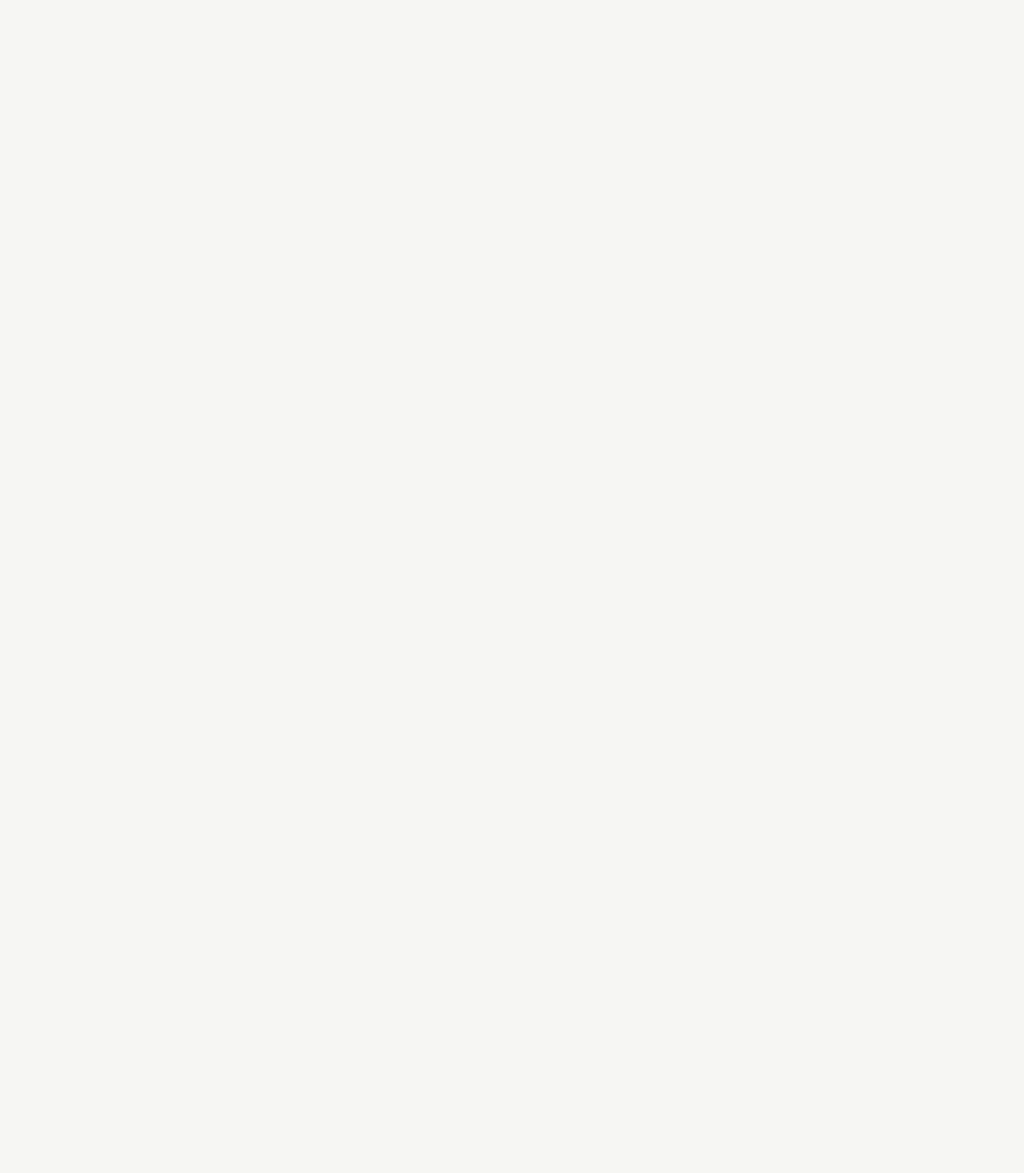
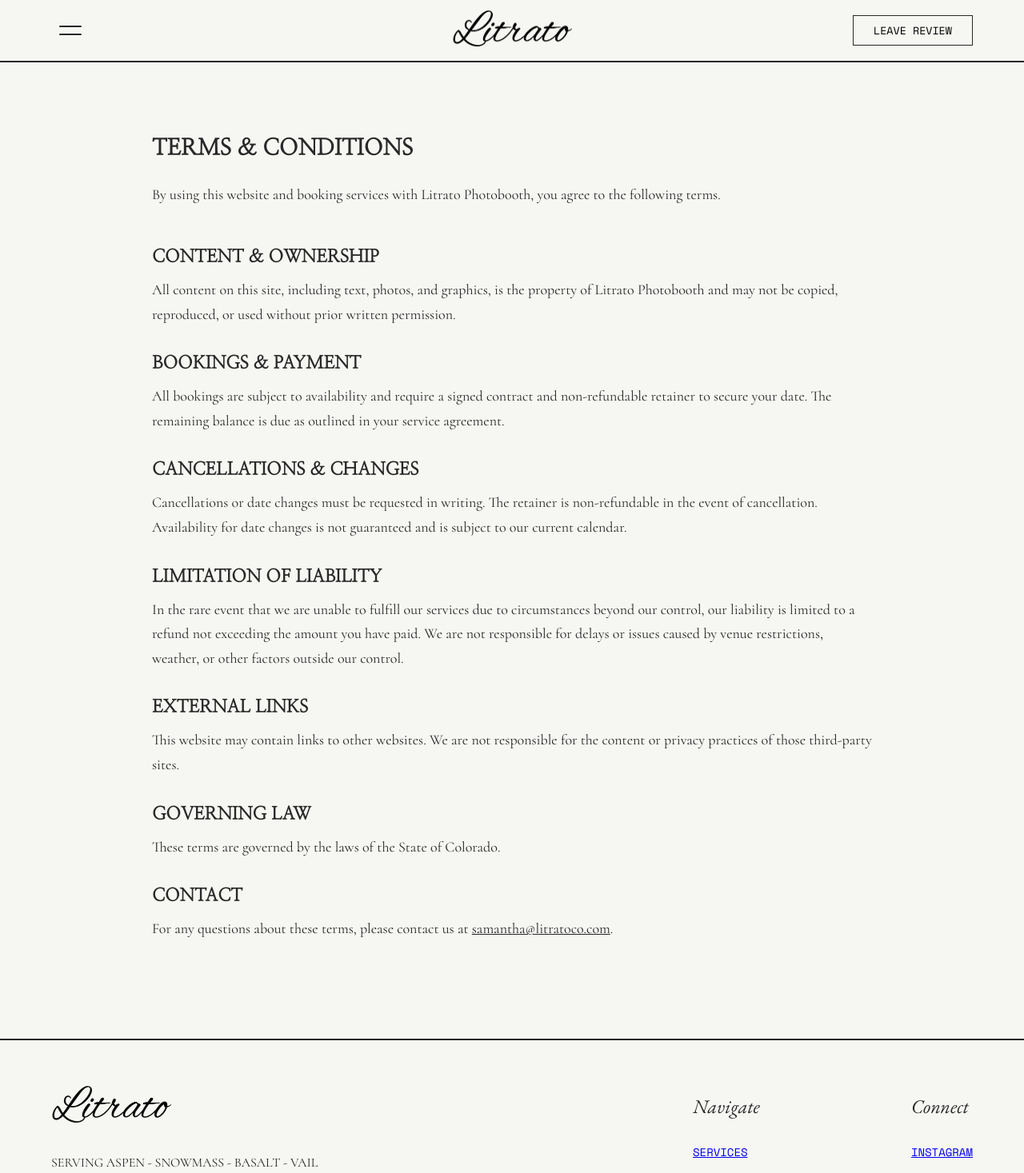
Before and after one commit to jovic-djordje/litrato-photobooth, a React (Vite) app: page /terms in a window 1280 px wide. Before the commit this address had no page. Shown: the top 1467 px of the page at 80% size. Before the commit the page ends 800 px from the top, so only its background shows below. Built offline with nearby package versions, Linux system fonts and the light colour scheme.

Commit message:
add Terms & Conditions page

```diff
--- a/src/App.jsx
+++ b/src/App.jsx
@@ -9,6 +9,7 @@ const Home = lazy(() => import("./pages/home/Home"));
 const HomeService = lazy(() => import("./pages/service/HomeService"));
 const HomeGallery = lazy(() => import("./pages/gallery/HomeGallery"));
 const HomeContact = lazy(() => import("./pages/contact/HomeContact"));
+const Terms = lazy(() => import("./pages/terms/Terms"));
 const AdminGate = lazy(() => import("./pages/admin/AdminGate"));
 
 function PageLoader() {
@@ -78,6 +79,19 @@ function App() {
             }
           />
 
+          <Route
+            path="/terms"
+            element={
+              <>
+                <Navigation />
+                <main>
+                  <Terms />
+                </main>
+                <Footer />
+              </>
+            }
+          />
+
           <Route path="/admin" element={<AdminGate />} />
         </Routes>
       </Suspense>
--- a/src/components/navigations/Footer.jsx
+++ b/src/components/navigations/Footer.jsx
@@ -110,7 +110,7 @@ const Footer = () => {
 
           <div className="links">
             <Link to="/terms" className="link">
-              TERMS &amp; PRIVACY
+              TERMS
             </Link>
 
             <Link
--- a/src/pages/admin/AdminGalleries.jsx
+++ b/src/pages/admin/AdminGalleries.jsx
@@ -2,7 +2,7 @@ import React, { useState, useEffect } from "react";
 import { useAdminStore } from "../../store/adminStore";
 import { LuPanelLeftDashed } from "react-icons/lu";
 
-const initialFormState = {
+const emptyForm = {
   title: "",
   date: "",
   accessCode: "",
@@ -15,14 +15,35 @@ const AdminGalleries = () => {
   const galleries = useAdminStore((state) => state.galleries) || [];
   const fetchGalleries = useAdminStore((state) => state.fetchGalleries);
   const addGallery = useAdminStore((state) => state.addGallery);
+  const updateGallery = useAdminStore((state) => state.updateGallery);
   const deleteGallery = useAdminStore((state) => state.deleteGallery);
 
   useEffect(() => {
     if (fetchGalleries) fetchGalleries();
   }, [fetchGalleries]);
 
-  const [form, setForm] = useState(initialFormState);
+  const [form, setForm] = useState(emptyForm);
+  const [editingId, setEditingId] = useState(null);
   const [loading, setLoading] = useState(false);
+
+  const isEditing = editingId !== null;
+
+  const startEdit = (item) => {
+    setEditingId(item.id);
+    setForm({
+      title: item.title || "",
+      date: item.date || "",
+      accessCode: item.accessCode || item.access_code || "",
+      externalUrl: item.externalUrl || item.external_url || "",
+      thumbnailUrl: item.thumbnailUrl || item.thumbnail_url || "",
+    });
+    window.scrollTo({ top: 0, behavior: "smooth" });
+  };
+
+  const cancelEdit = () => {
+    setEditingId(null);
+    setForm(emptyForm);
+  };
 
   const handleChange = (e) => {
     const { name, value } = e.target;
@@ -38,17 +59,23 @@ const AdminGalleries = () => {
 
     setLoading(true);
     try {
-      await addGallery(form);
-      setForm(initialFormState);
+      if (isEditing) {
+        await updateGallery(editingId, form);
+      } else {
+        await addGallery(form);
+      }
+      setEditingId(null);
+      setForm(emptyForm);
     } catch (err) {
-      console.error("Greška pri dodavanju galerije:", err);
+      console.error("Greška pri čuvanju galerije:", err);
     } finally {
       setLoading(false);
     }
   };
 
   const handleDelete = async (id) => {
-    if (window.confirm("Are you sure you want to delete this gallery?")) {
+    if (window.confirm("Jeste li sigurni da želite obrisati ovu galeriju?")) {
+      if (id === editingId) cancelEdit();
       await deleteGallery(id);
     }
   };
@@ -68,7 +95,7 @@ const AdminGalleries = () => {
       </div>
 
       <form onSubmit={handleSubmit} className="admin-form-card">
-        <h3>Add New Gallery</h3>
+        <h3>{isEditing ? "Edit Gallery" : "Add New Gallery"}</h3>
         <input
           type="text"
           name="title"
@@ -108,9 +135,21 @@ const AdminGalleries = () => {
           onChange={handleChange}
           required
         />
-        <button type="submit" disabled={loading}>
-          {loading ? "Saving..." : "Save Gallery"}
-        </button>
+
+        <div style={{ display: "flex", gap: "10px" }}>
+          <button type="submit" disabled={loading}>
+            {loading
+              ? "Saving..."
+              : isEditing
+                ? "Update Gallery"
+                : "Save Gallery"}
+          </button>
+          {isEditing && (
+            <button type="button" onClick={cancelEdit} disabled={loading}>
+              Cancel
+            </button>
+          )}
+        </div>
       </form>
 
       <div className="admin-list">
@@ -136,7 +175,14 @@ const AdminGalleries = () => {
               galleries.map((item) => {
                 const thumb = item.thumbnailUrl || item.thumbnail_url;
                 return (
-                  <tr key={item.id}>
+                  <tr
+                    key={item.id}
+                    style={
+                      editingId === item.id
+                        ? { outline: "2px solid #282828" }
+                        : undefined
+                    }
+                  >
                     <td>
                       {thumb ? (
                         <img
@@ -162,7 +208,8 @@ const AdminGalleries = () => {
                     <td>
                       <code>{item.accessCode || item.access_code}</code>
                     </td>
-                    <td>
+                    <td style={{ display: "flex", gap: "8px" }}>
+                      <button onClick={() => startEdit(item)}>Edit</button>
                       <button onClick={() => handleDelete(item.id)}>
                         Delete
                       </button>
--- /dev/null
+++ b/src/pages/terms/Terms.jsx
@@ -0,0 +1,83 @@
+import "./terms.style.css";
+
+const Terms = () => {
+  return (
+    <section className="terms-section">
+      <div className="terms-holder">
+        <div className="terms-text-holder">
+          <h1 className="terms-title">Terms & Conditions</h1>
+          <p className="terms-intro">
+            By using this website and booking services with Litrato Photobooth,
+            you agree to the following terms.
+          </p>
+
+          <div className="terms-block">
+            <h2>Content & Ownership</h2>
+            <p>
+              All content on this site, including text, photos, and graphics, is
+              the property of Litrato Photobooth and may not be copied,
+              reproduced, or used without prior written permission.
+            </p>
+          </div>
+
+          <div className="terms-block">
+            <h2>Bookings & Payment</h2>
+            <p>
+              All bookings are subject to availability and require a signed
+              contract and non-refundable retainer to secure your date. The
+              remaining balance is due as outlined in your service agreement.
+            </p>
+          </div>
+
+          <div className="terms-block">
+            <h2>Cancellations & Changes</h2>
+            <p>
+              Cancellations or date changes must be requested in writing. The
+              retainer is non-refundable in the event of cancellation.
+              Availability for date changes is not guaranteed and is subject to
+              our current calendar.
+            </p>
+          </div>
+
+          <div className="terms-block">
+            <h2>Limitation of Liability</h2>
+            <p>
+              In the rare event that we are unable to fulfill our services due
+              to circumstances beyond our control, our liability is limited to a
+              refund not exceeding the amount you have paid. We are not
+              responsible for delays or issues caused by venue restrictions,
+              weather, or other factors outside our control.
+            </p>
+          </div>
+
+          <div className="terms-block">
+            <h2>External Links</h2>
+            <p>
+              This website may contain links to other websites. We are not
+              responsible for the content or privacy practices of those
+              third-party sites.
+            </p>
+          </div>
+
+          <div className="terms-block">
+            <h2>Governing Law</h2>
+            <p>
+              These terms are governed by the laws of the State of Colorado.
+            </p>
+          </div>
+
+          <div className="terms-block">
+            <h2>Contact</h2>
+            <p>
+              For any questions about these terms, please contact us at{" "}
+              <a href="mailto:samantha@litratoco.com">samantha@litratoco.com</a>
+              .
+            </p>
+          </div>
+        </div>
+      </div>
+    </section>
+  );
+};
+
+export default Terms;
--- /dev/null
+++ b/src/pages/terms/terms.style.css
@@ -0,0 +1,55 @@
+.terms-section {
+  padding: 90px 0;
+  border-bottom: 2px solid #282828;
+}
+
+.terms-holder {
+  width: 90%;
+  max-width: 900px;
+  margin: 0 auto;
+}
+
+.terms-title {
+  text-transform: uppercase;
+  font-family: "Nanum Myeongjo";
+  font-size: clamp(28px, 2vw, 40px);
+  font-weight: 600;
+  line-height: 130%;
+  margin-bottom: 24px;
+}
+
+.terms-intro {
+  font-family: "Cormorant";
+  font-size: clamp(16px, 2vw, 18px);
+  line-height: 1.7;
+  margin-bottom: 48px;
+}
+
+.terms-block {
+  margin-bottom: 32px;
+}
+
+.terms-block h2 {
+  text-transform: uppercase;
+  font-family: "Nanum Myeongjo";
+  font-size: clamp(18px, 2vw, 22px);
+  font-weight: 600;
+  margin-bottom: 12px;
+}
+
+.terms-block p {
+  font-family: "Cormorant";
+  font-size: clamp(16px, 2vw, 18px);
+  line-height: 1.7;
+}
+
+.terms-block a {
+  color: #282828;
+  text-decoration: underline;
+}
+
+@media screen and (max-width: 900px) {
+  .terms-section {
+    padding: 45px 0;
+  }
+}
--- a/src/store/adminStore.js
+++ b/src/store/adminStore.js
@@ -127,6 +127,31 @@ export const useAdminStore = create((set, get) => ({
     }
   },
 
+  updateGallery: async (id, updatedGallery) => {
+    try {
+      const { supabase } = await import("../library/supabase.js");
+      const payload = {
+        title: updatedGallery.title,
+        date: updatedGallery.date,
+        access_code: updatedGallery.accessCode,
+        external_url: updatedGallery.externalUrl,
+        thumbnail_url: updatedGallery.thumbnailUrl || null,
+      };
+
+      const { error } = await supabase
+        .from("galleries")
+        .update(payload)
+        .eq("id", id);
+
+      if (error) throw error;
+      await get().fetchGalleries();
+      return { success: true };
+    } catch (err) {
+      console.error("Error updating gallery:", err);
+      throw err;
+    }
+  },
+
   // PACKAGES / SERVICES — MUTACIJE (čitanje je u usePublicStore)
   addPackage: async (newPackage) => {
     try {
```
